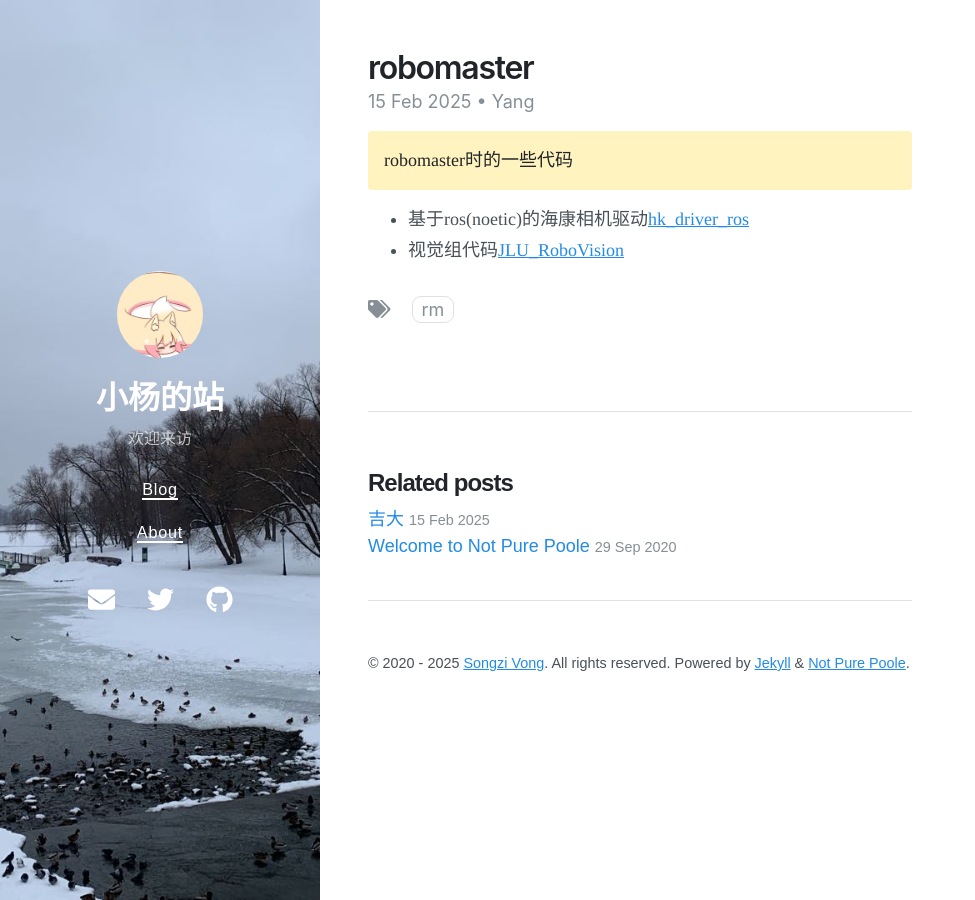
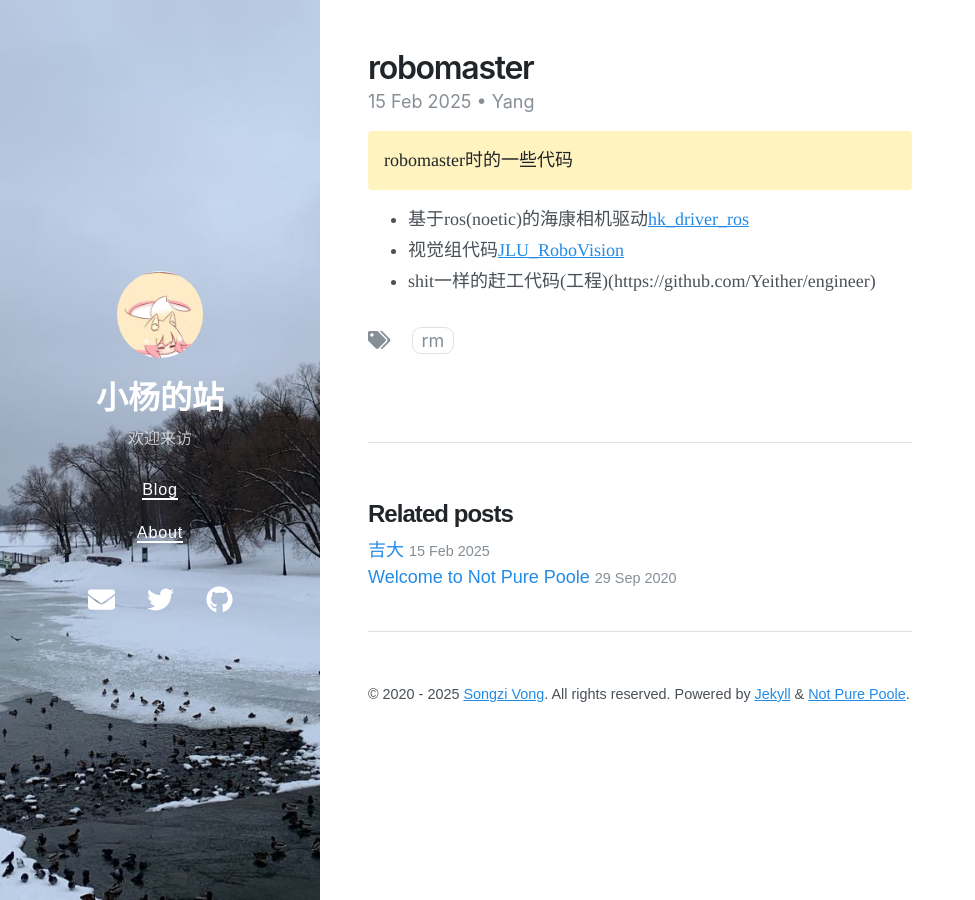
Before and after one commit to Yeither/Yeither.github.io, a Jekyll site: the page built from _posts/2020-10-01-releasing-not-pure-poole-v0-1-0.md, in a window 1280 px wide. Shown: the whole page, without its empty margins (0-975 px from the left). Built offline with Jekyll 4.4.1, drawn with Linux system fonts in a browser that asks for light colours; nearby versions of some CDN libraries.

Commit message:
Update 2020-10-01-releasing-not-pure-poole-v0-1-0.md

```diff
--- a/_posts/2020-10-01-releasing-not-pure-poole-v0-1-0.md
+++ b/_posts/2020-10-01-releasing-not-pure-poole-v0-1-0.md
@@ -11,5 +11,6 @@ robomaster时的一些代码
 
 - 基于ros(noetic)的海康相机驱动[hk_driver_ros](https://github.com/Yeither/hk_driver_ros)
 - 视觉组代码[JLU_RoboVision](https://github.com/TARSGO)
+- shit一样的赶工代码(工程)(https://github.com/Yeither/engineer)
 
 [^fn-sample_footnote]: 承载着痛苦与悲伤在失望的海里漂荡
```
